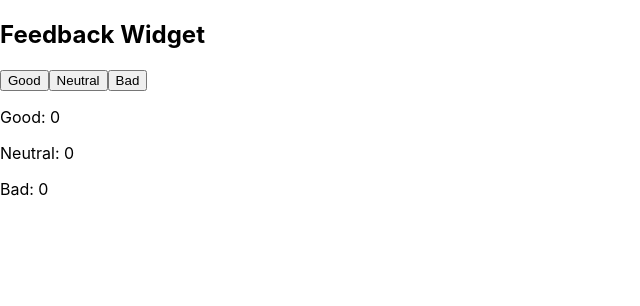
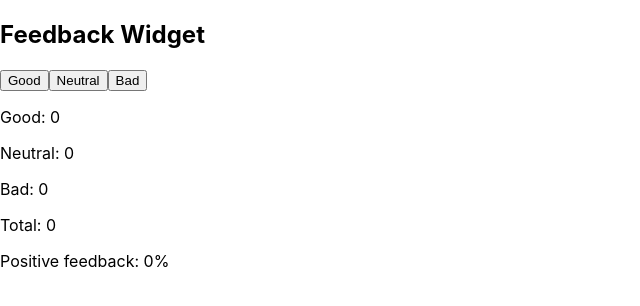
Before and after one commit to KostyaSverdel/goit-react-hw-02-feedback, a React (Create React App) app: page / in a window 1280 px wide. Shown: the top 306 px of the page, without its empty margins (0-640 px from the left). Built offline with nearby package versions, Linux system fonts and the light colour scheme.

Commit message:
stepTwoDone

```diff
--- a/src/components/Feedback.jsx
+++ b/src/components/Feedback.jsx
@@ -14,6 +14,18 @@ const FeedbackWidget = () => {
     }));
   };
 
+  const countTotalFeedback = () => {
+    return state.good + state.neutral + state.bad;
+  };
+
+  const countPositiveFeedbackPercentage = () => {
+    const total = countTotalFeedback();
+    if (total === 0) {
+      return 0;
+    }
+    return Math.round((state.good / total) * 100);
+  };
+
   return (
     <div>
       <h2>Feedback Widget</h2>
@@ -23,6 +35,8 @@ const FeedbackWidget = () => {
       <p>Good: {state.good}</p>
       <p>Neutral: {state.neutral}</p>
       <p>Bad: {state.bad}</p>
+      <p>Total: {countTotalFeedback()}</p>
+      <p>Positive feedback: {countPositiveFeedbackPercentage()}%</p>
     </div>
   );
 };
```
